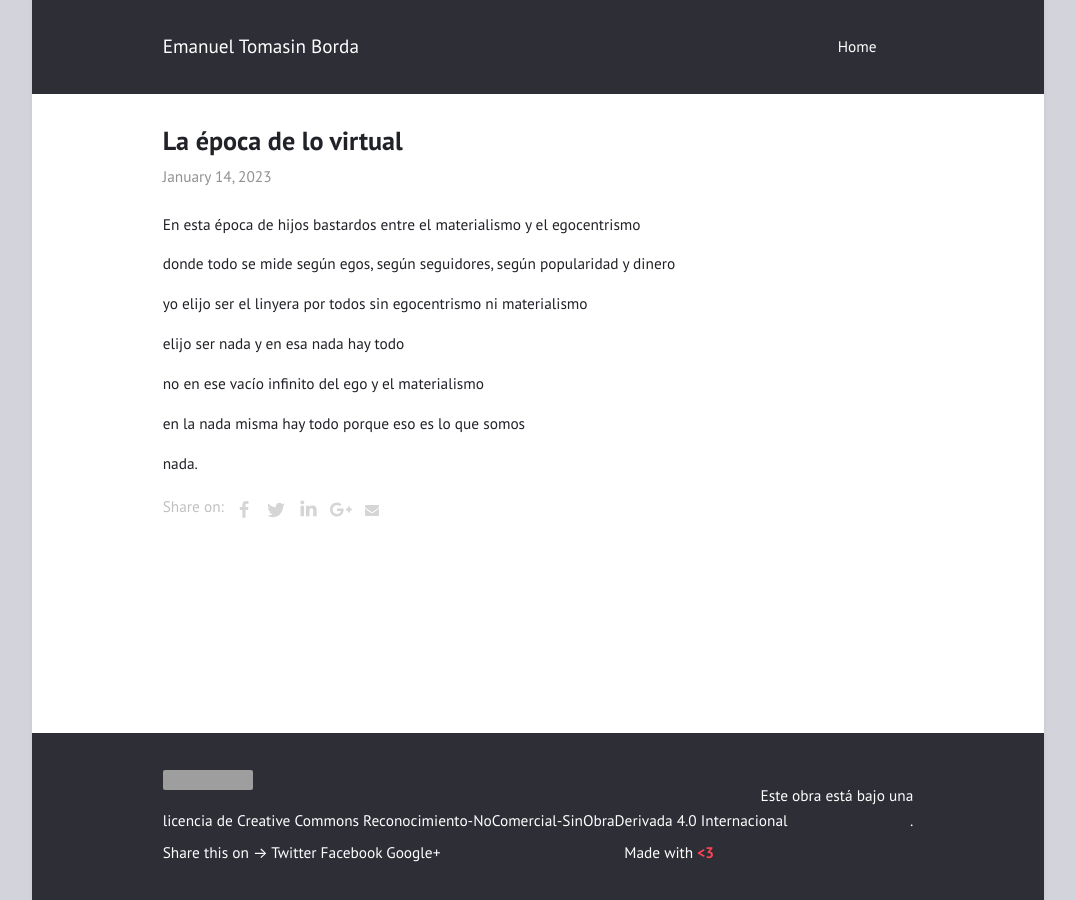
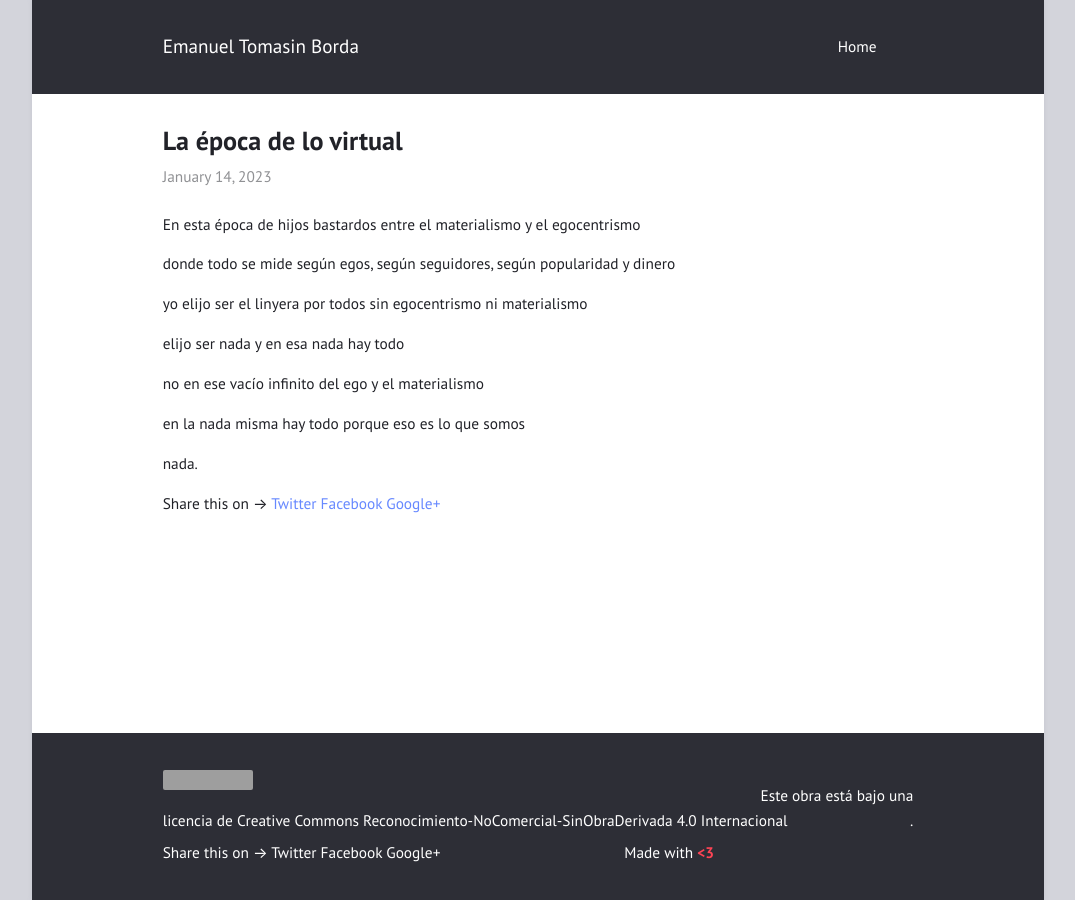
Before and after one commit to Mercyletter/e, a Jekyll site: the page built from _posts/2023-01-14-La-época-de-lo-virtual.md, in a window 1280 px wide. Shown: the whole page, without its empty margins (102-1177 px from the left). Built offline with Jekyll 4.4.1, drawn with Linux system fonts in a browser that asks for light colours; comment, search, counter and statistics services are not loaded; grey boxes are pictures that could not be loaded.

Commit message:
Update post.html

```diff
--- a/_layouts/post.html
+++ b/_layouts/post.html
@@ -31,6 +31,6 @@ layout: default
     <noscript>Please enable JavaScript to view comments.</noscript>
   {% endif %}
   {% include disqus.html %}
-  {% include share-buttons.html %}
+  {% include share.html %}
   <script type="text/javascript" src="https://cdnjs.buymeacoffee.com/1.0.0/button.prod.min.js" data-name="bmc-button" data-slug="eblogok" data-color="#FFDD00" data-emoji=""  data-font="Cookie" data-text="Buy me a coffee" data-outline-color="#000000" data-font-color="#000000" data-coffee-color="#ffffff" ></script>
   </article>
```
